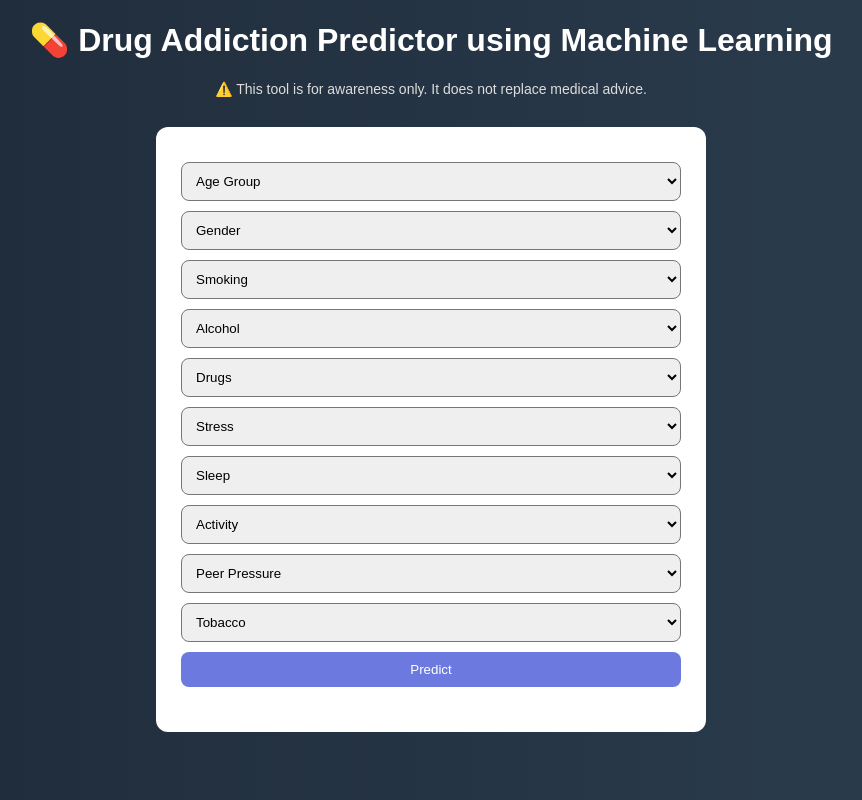
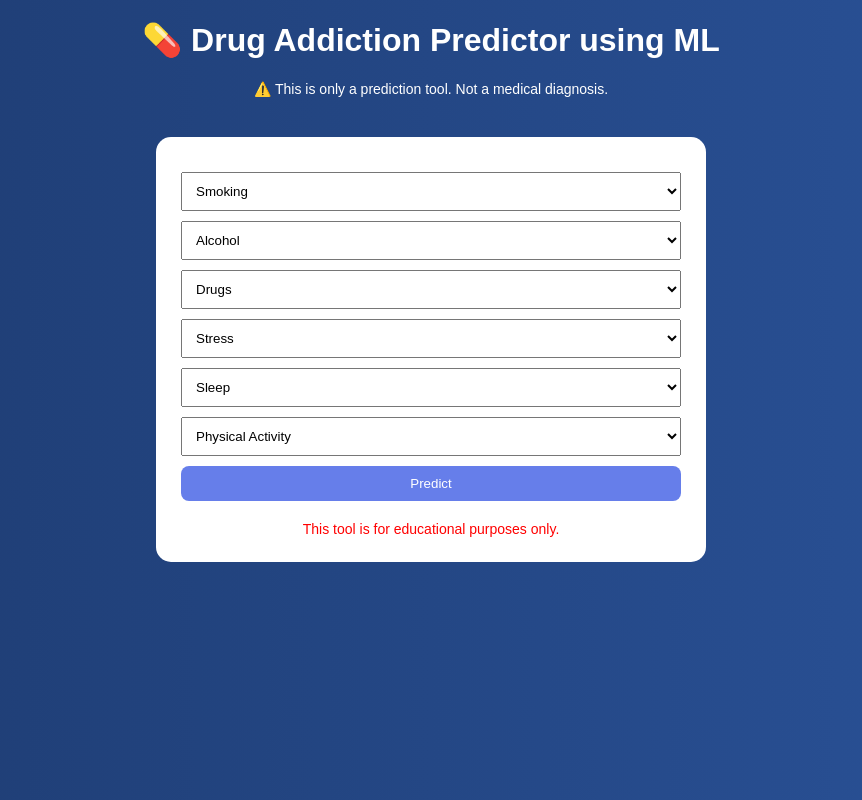
Before and after one commit to 23s035-sys/Addiction-Risk-Predictor, a Flask app: page / in a window 1280 px wide. Shown: the whole page, without its empty margins (209-1071 px from the left). Run offline with Flask 3, Linux system fonts and the light colour scheme; parts of the project's set-up code (start-up, migrations or seed data) failed here and were passed over.

Commit message:
Update index.html

```diff
--- a/templates/index.html
+++ b/templates/index.html
@@ -1,12 +1,23 @@
 <!DOCTYPE html>
 <html>
 <head>
-    <title>Drug Addiction Predictor</title>
+<title>Drug Addiction Predictor using ML</title>
 
 <style>
 body {
     font-family: Arial;
-            background: linear-gradient(to right, #1e2a38, #2c3e50);
+    background: linear-gradient(to right, #1e3c72, #2a5298);
+    color: white;
+}
+
+.container {
+    width: 500px;
+    margin: auto;
+    background: white;
+    color: black;
+    padding: 25px;
+    margin-top: 40px;
+    border-radius: 15px;
 }
 
 h1 {
@@ -16,34 +27,22 @@
 
 .subtitle {
     text-align: center;
-            color: #ddd;
     font-size: 14px;
-        }
-
-        .container {
-            width: 500px;
-            margin: auto;
-            background: white;
-            padding: 25px;
-            margin-top: 30px;
-            border-radius: 12px;
+    margin-bottom: 20px;
 }
 
 select, button {
     width: 100%;
     padding: 10px;
     margin-top: 10px;
-            border-radius: 8px;
 }
 
 button {
-            background: #6c7ae0;
+    background: #667eea;
     color: white;
     border: none;
-        }
-
-        button:hover {
-            background: #5a67d8;
+    border-radius: 8px;
+    cursor: pointer;
 }
 
 .result {
@@ -53,15 +52,16 @@
 
 .bar-container {
     width: 100%;
-            background: #eee;
-            border-radius: 10px;
+    background: #ddd;
+    border-radius: 20px;
     margin-top: 20px;
+    overflow: hidden;
 }
 
 .bar {
-            padding: 12px;
+    height: 40px;
+    line-height: 40px;
     color: white;
-            border-radius: 10px;
     text-align: center;
     font-weight: bold;
 }
@@ -69,48 +69,41 @@
 .low { background: green; }
 .moderate { background: orange; }
 .high { background: red; }
+
+.warning {
+    margin-top: 20px;
+    font-size: 14px;
+    color: red;
+    text-align: center;
+}
 </style>
 </head>
 
 <body>
 
-<h1>💊 Drug Addiction Predictor using Machine Learning</h1>
-
-<p class="subtitle">
-⚠️ This tool is for awareness only. It does not replace medical advice.
-</p>
+<h1>💊 Drug Addiction Predictor using ML</h1>
+<p class="subtitle">⚠️ This is only a prediction tool. Not a medical diagnosis.</p>
 
 <div class="container">
 
 <form action="/predict" method="post">
 
-<select name="Age Group" required>
-<option disabled selected>Age Group</option>
-<option>18-25</option>
-<option>26-35</option>
-<option>36-45</option>
-<option>46+</option>
-</select>
-
-<select name="Gender" required>
-<option disabled selected>Gender</option>
-<option>Male</option>
-<option>Female</option>
-</select>
-
 <select name="Frequency" required>
 <option disabled selected>Smoking</option>
-<option>0</option><option>1</option><option>2</option><option>3</option><option>4</option><option>5</option>
+<option>0</option><option>1</option><option>2</option>
+<option>3</option><option>4</option><option>5</option>
 </select>
 
 <select name="Consumption" required>
 <option disabled selected>Alcohol</option>
-<option>Never</option><option>Occasional</option><option>Weekly</option><option>Daily</option>
+<option>Never</option><option>Occasional</option>
+<option>Weekly</option><option>Daily</option>
 </select>
 
 <select name="Use Frequency" required>
 <option disabled selected>Drugs</option>
-<option>Never</option><option>Rarely</option><option>Sometimes</option><option>Often</option>
+<option>Never</option><option>Rarely</option>
+<option>Sometimes</option><option>Often</option>
 </select>
 
 <select name="Stress Level" required>
@@ -120,62 +113,40 @@
 
 <select name="Sleep Hours" required>
 <option disabled selected>Sleep</option>
-<option><5</option><option>5-7</option><option>7-9</option><option>>9</option>
+<option><5</option><option>5-7</option>
+<option>7-9</option><option>>9</option>
 </select>
 
 <select name="Physical Activity" required>
-<option disabled selected>Activity</option>
+<option disabled selected>Physical Activity</option>
 <option>Low</option><option>Moderate</option><option>High</option>
-</select>
-
-<select name="Related to" required>
-<option disabled selected>Peer Pressure</option>
-<option>No</option><option>Sometimes</option><option>Yes</option>
-</select>
-
-<select name="Use of other Tobacco Products" required>
-<option disabled selected>Tobacco</option>
-<option>No</option><option>Yes</option>
 </select>
 
 <button type="submit">Predict</button>
 
 </form>
 
+{% if result %}
 <div class="result">
 
-<h3>{{ result }}</h3>
+<h2>{{ result }}</h2>
 <p>{{ message }}</p>
 
-{% if result %}
-
 <div class="bar-container">
-
-{% if result == "Low Risk" %}
-<div class="bar low" style="width:{{score}}%;">
-Low Risk - {{score}}%
+    <div class="bar
+        {% if result == 'Low Risk' %}low{% elif result == 'Moderate Risk' %}moderate{% else %}high{% endif %}"
+        style="width: {{ score }}%;">
+        {{ score }}%
+    </div>
 </div>
 
-{% elif result == "Moderate Risk" %}
-<div class="bar moderate" style="width:{{score}}%;">
-Moderate Risk - {{score}}%
+<p>⚠️ Risk influenced by: <b>{{ reasons }}</b></p>
+
 </div>
-
-{% else %}
-<div class="bar high" style="width:{{score}}%;">
-High Risk - {{score}}%
-</div>
-
 {% endif %}
 
-</div>
-
-<p>
-⚠️ Risk influenced by: <b>{{ reasons }}</b>
-</p>
-
-{% endif %}
-
+<div class="warning">
+This tool is for educational purposes only.
 </div>
 
 </div>
```
Lines whose indentation alone changed are shown as unchanged.
